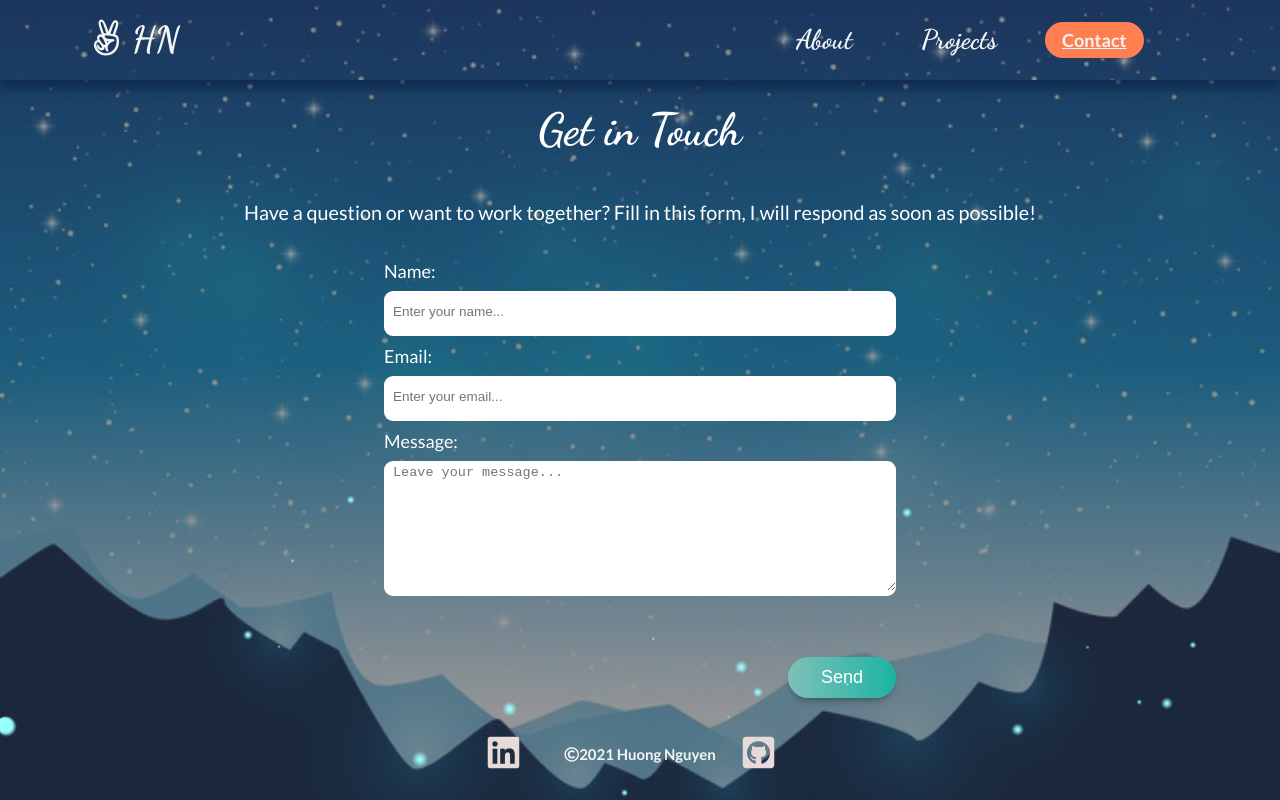
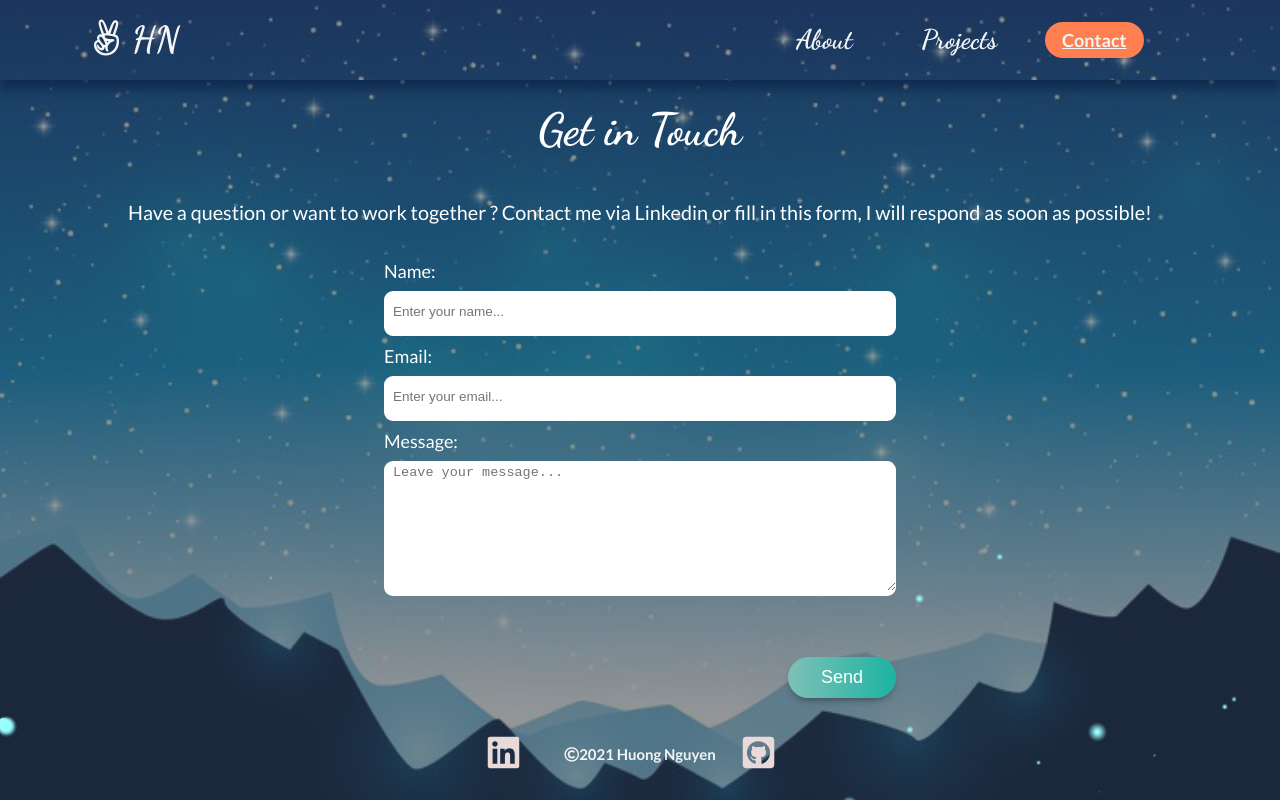
Before and after one commit to huongnguyen1709/my-porfolio-react, a React (Create React App) app: page /contact in a window 1280 px wide. Built offline with nearby package versions, Linux system fonts and the light colour scheme.

Commit message:
clean code

```diff
--- a/src/components/contact/Footer.js
+++ b/src/components/Footer.js
@@ -4,10 +4,10 @@ const Footer = () => {
     return (
         <div className="footer">
             <a href="https://www.linkedin.com/in/huongnguyen1709/" target="_blank" rel="noreferrer"><i
-                        class="fab fa-linkedin icon"></i></a>
-            <h5 class="copyright"><i class="far fa-copyright"></i>2021 Huong Nguyen</h5>
+                        className="fab fa-linkedin icon"></i></a>
+            <h5 className="copyright"><i className="far fa-copyright"></i>2021 Huong Nguyen</h5>
             <a href="https://github.com/huongnguyen1709" target="_blank" rel="noreferrer"><i
-                        class="fab fa-github-square github icon"></i></a>
+                        className="fab fa-github-square github icon"></i></a>
         </div>
     );
 };
--- a/src/components/NavBar.js
+++ b/src/components/NavBar.js
@@ -15,7 +15,7 @@ const NavBar = () => {
             pathname === '/projects' ? 'background_projects navigation' :
             pathname === '/contact' ? 'background_contact navigation' : null
           }>
-                <div className="hn"><Link to="/" className="nav-link hn-logo"><i class="fab fa-angellist"></i> HN</Link></div>
+                <div className="hn"><Link to="/" className="nav-link hn-logo"><i className="fab fa-angellist"></i> HN</Link></div>
 
                 <div className="btn-about-container"><Link to="/about" className={pathname === '/about' ? 'nav-link underline' : 'nav-link'}>About</Link></div>
                 <div className="btn-projects-container"><Link to="/projects" className={pathname === '/projects' ? 'nav-link underline' : 'nav-link'}>Projects</Link></div>
--- a/src/components/Particles.js
+++ b/src/components/Particles.js
@@ -2,306 +2,306 @@ import React from 'react';
 
 const Particles = () => {
     return (
-        <div className="pa">
-            <div class="circle-container">
-                <div class="circle"></div>
+        <div>
+            <div className="circle-container">
+                <div className="circle"></div>
             </div>
-            <div class="circle-container">
-                <div class="circle"></div>
+            <div className="circle-container">
+                <div className="circle"></div>
             </div>
-            <div class="circle-container">
-                <div class="circle"></div>
+            <div className="circle-container">
+                <div className="circle"></div>
             </div>
-            <div class="circle-container">
-                <div class="circle"></div>
+            <div className="circle-container">
+                <div className="circle"></div>
             </div>
-            <div class="circle-container">
-                <div class="circle"></div>
+            <div className="circle-container">
+                <div className="circle"></div>
             </div>
-            <div class="circle-container">
-                <div class="circle"></div>
+            <div className="circle-container">
+                <div className="circle"></div>
             </div>
-            <div class="circle-container">
-                <div class="circle"></div>
+            <div className="circle-container">
+                <div className="circle"></div>
             </div>
-            <div class="circle-container">
-                <div class="circle"></div>
+            <div className="circle-container">
+                <div className="circle"></div>
             </div>
-            <div class="circle-container">
-                <div class="circle"></div>
+            <div className="circle-container">
+                <div className="circle"></div>
             </div>
-            <div class="circle-container">
-                <div class="circle"></div>
+            <div className="circle-container">
+                <div className="circle"></div>
             </div>
-            <div class="circle-container">
-                <div class="circle"></div>
+            <div className="circle-container">
+                <div className="circle"></div>
             </div>
-            <div class="circle-container">
-                <div class="circle"></div>
+            <div className="circle-container">
+                <div className="circle"></div>
             </div>
-            <div class="circle-container">
-                <div class="circle"></div>
+            <div className="circle-container">
+                <div className="circle"></div>
             </div>
-            <div class="circle-container">
-                <div class="circle"></div>
+            <div className="circle-container">
+                <div className="circle"></div>
             </div>
-            <div class="circle-container">
-                <div class="circle"></div>
+            <div className="circle-container">
+                <div className="circle"></div>
             </div>
-            <div class="circle-container">
-                <div class="circle"></div>
+            <div className="circle-container">
+                <div className="circle"></div>
             </div>
-            <div class="circle-container">
-                <div class="circle"></div>
+            <div className="circle-container">
+                <div className="circle"></div>
             </div>
-            <div class="circle-container">
-                <div class="circle"></div>
+            <div className="circle-container">
+                <div className="circle"></div>
             </div>
-            <div class="circle-container">
-                <div class="circle"></div>
+            <div className="circle-container">
+                <div className="circle"></div>
             </div>
-            <div class="circle-container">
-                <div class="circle"></div>
+            <div className="circle-container">
+                <div className="circle"></div>
             </div>
-            <div class="circle-container">
-                <div class="circle"></div>
+            <div className="circle-container">
+                <div className="circle"></div>
             </div>
-            <div class="circle-container">
-                <div class="circle"></div>
+            <div className="circle-container">
+                <div className="circle"></div>
             </div>
-            <div class="circle-container">
-                <div class="circle"></div>
+            <div className="circle-container">
+                <div className="circle"></div>
             </div>
-            <div class="circle-container">
-                <div class="circle"></div>
+            <div className="circle-container">
+                <div className="circle"></div>
             </div>
-            <div class="circle-container">
-                <div class="circle"></div>
+            <div className="circle-container">
+                <div className="circle"></div>
             </div>
-            <div class="circle-container">
-                <div class="circle"></div>
+            <div className="circle-container">
+                <div className="circle"></div>
             </div>
-            <div class="circle-container">
-                <div class="circle"></div>
+            <div className="circle-container">
+                <div className="circle"></div>
             </div>
-            <div class="circle-container">
-                <div class="circle"></div>
+            <div className="circle-container">
+                <div className="circle"></div>
             </div>
-            <div class="circle-container">
-                <div class="circle"></div>
+            <div className="circle-container">
+                <div className="circle"></div>
             </div>
-            <div class="circle-container">
-                <div class="circle"></div>
+            <div className="circle-container">
+                <div className="circle"></div>
             </div>
-            <div class="circle-container">
-                <div class="circle"></div>
+            <div className="circle-container">
+                <div className="circle"></div>
             </div>
-            <div class="circle-container">
-                <div class="circle"></div>
+            <div className="circle-container">
+                <div className="circle"></div>
             </div>
-            <div class="circle-container">
-                <div class="circle"></div>
+            <div className="circle-container">
+                <div className="circle"></div>
             </div>
-            <div class="circle-container">
-                <div class="circle"></div>
+            <div className="circle-container">
+                <div className="circle"></div>
             </div>
-            <div class="circle-container">
-                <div class="circle"></div>
+            <div className="circle-container">
+                <div className="circle"></div>
             </div>
-            <div class="circle-container">
-                <div class="circle"></div>
+            <div className="circle-container">
+                <div className="circle"></div>
             </div>
-            <div class="circle-container">
-                <div class="circle"></div>
+            <div className="circle-container">
+                <div className="circle"></div>
             </div>
-            <div class="circle-container">
-                <div class="circle"></div>
+            <div className="circle-container">
+                <div className="circle"></div>
             </div>
-            <div class="circle-container">
-                <div class="circle"></div>
+            <div className="circle-container">
+                <div className="circle"></div>
             </div>
-            <div class="circle-container">
-                <div class="circle"></div>
+            <div className="circle-container">
+                <div className="circle"></div>
             </div>
-            <div class="circle-container">
-                <div class="circle"></div>
+            <div className="circle-container">
+                <div className="circle"></div>
             </div>
-            <div class="circle-container">
-                <div class="circle"></div>
+            <div className="circle-container">
+                <div className="circle"></div>
             </div>
-            <div class="circle-container">
-                <div class="circle"></div>
+            <div className="circle-container">
+                <div className="circle"></div>
             </div>
-            <div class="circle-container">
-                <div class="circle"></div>
+            <div className="circle-container">
+                <div className="circle"></div>
             </div>
-            <div class="circle-container">
-                <div class="circle"></div>
+            <div className="circle-container">
+                <div className="circle"></div>
             </div>
-            <div class="circle-container">
-                <div class="circle"></div>
+            <div className="circle-container">
+                <div className="circle"></div>
             </div>
-            <div class="circle-container">
-                <div class="circle"></div>
+            <div className="circle-container">
+                <div className="circle"></div>
             </div>
-            <div class="circle-container">
-                <div class="circle"></div>
+            <div className="circle-container">
+                <div className="circle"></div>
             </div>
-            <div class="circle-container">
-                <div class="circle"></div>
+            <div className="circle-container">
+                <div className="circle"></div>
             </div>
-            <div class="circle-container">
-                <div class="circle"></div>
+            <div className="circle-container">
+                <div className="circle"></div>
             </div>
-            <div class="circle-container">
-                <div class="circle"></div>
+            <div className="circle-container">
+                <div className="circle"></div>
             </div>
-            <div class="circle-container">
-                <div class="circle"></div>
+            <div className="circle-container">
+                <div className="circle"></div>
             </div>
-            <div class="circle-container">
-                <div class="circle"></div>
+            <div className="circle-container">
+                <div className="circle"></div>
             </div>
-            <div class="circle-container">
-                <div class="circle"></div>
+            <div className="circle-container">
+                <div className="circle"></div>
             </div>
-            <div class="circle-container">
-                <div class="circle"></div>
+            <div className="circle-container">
+                <div className="circle"></div>
             </div>
-            <div class="circle-container">
-                <div class="circle"></div>
+            <div className="circle-container">
+                <div className="circle"></div>
             </div>
-            <div class="circle-container">
-                <div class="circle"></div>
+            <div className="circle-container">
+                <div className="circle"></div>
             </div>
-            <div class="circle-container">
-                <div class="circle"></div>
+            <div className="circle-container">
+                <div className="circle"></div>
             </div>
-            <div class="circle-container">
-                <div class="circle"></div>
+            <div className="circle-container">
+                <div className="circle"></div>
             </div>
-            <div class="circle-container">
-                <div class="circle"></div>
+            <div className="circle-container">
+                <div className="circle"></div>
             </div>
-            <div class="circle-container">
-                <div class="circle"></div>
+            <div className="circle-container">
+                <div className="circle"></div>
             </div>
-            <div class="circle-container">
-                <div class="circle"></div>
+            <div className="circle-container">
+                <div className="circle"></div>
             </div>
-            <div class="circle-container">
-                <div class="circle"></div>
+            <div className="circle-container">
+                <div className="circle"></div>
             </div>
-            <div class="circle-container">
-                <div class="circle"></div>
+            <div className="circle-container">
+                <div className="circle"></div>
             </div>
-            <div class="circle-container">
-                <div class="circle"></div>
+            <div className="circle-container">
+                <div className="circle"></div>
             </div>
-            <div class="circle-container">
-                <div class="circle"></div>
+            <div className="circle-container">
+                <div className="circle"></div>
             </div>
-            <div class="circle-container">
-                <div class="circle"></div>
+            <div className="circle-container">
+                <div className="circle"></div>
             </div>
-            <div class="circle-container">
-                <div class="circle"></div>
+            <div className="circle-container">
+                <div className="circle"></div>
             </div>
-            <div class="circle-container">
-                <div class="circle"></div>
+            <div className="circle-container">
+                <div className="circle"></div>
             </div>
-            <div class="circle-container">
-                <div class="circle"></div>
+            <div className="circle-container">
+                <div className="circle"></div>
             </div>
-            <div class="circle-container">
-                <div class="circle"></div>
+            <div className="circle-container">
+                <div className="circle"></div>
             </div>
-            <div class="circle-container">
-                <div class="circle"></div>
+            <div className="circle-container">
+                <div className="circle"></div>
             </div>
-            <div class="circle-container">
-                <div class="circle"></div>
+            <div className="circle-container">
+                <div className="circle"></div>
             </div>
-            <div class="circle-container">
-                <div class="circle"></div>
+            <div className="circle-container">
+                <div className="circle"></div>
             </div>
-            <div class="circle-container">
-                <div class="circle"></div>
+            <div className="circle-container">
+                <div className="circle"></div>
             </div>
-            <div class="circle-container">
-                <div class="circle"></div>
+            <div className="circle-container">
+                <div className="circle"></div>
             </div>
-            <div class="circle-container">
-                <div class="circle"></div>
+            <div className="circle-container">
+                <div className="circle"></div>
             </div>
-            <div class="circle-container">
-                <div class="circle"></div>
+            <div className="circle-container">
+                <div className="circle"></div>
             </div>
-            <div class="circle-container">
-                <div class="circle"></div>
+            <div className="circle-container">
+                <div className="circle"></div>
             </div>
-            <div class="circle-container">
-                <div class="circle"></div>
+            <div className="circle-container">
+                <div className="circle"></div>
             </div>
-            <div class="circle-container">
-                <div class="circle"></div>
+            <div className="circle-container">
+                <div className="circle"></div>
             </div>
-            <div class="circle-container">
-                <div class="circle"></div>
+            <div className="circle-container">
+                <div className="circle"></div>
             </div>
-            <div class="circle-container">
-                <div class="circle"></div>
+            <div className="circle-container">
+                <div className="circle"></div>
             </div>
-            <div class="circle-container">
-                <div class="circle"></div>
+            <div className="circle-container">
+                <div className="circle"></div>
             </div>
-            <div class="circle-container">
-                <div class="circle"></div>
+            <div className="circle-container">
+                <div className="circle"></div>
             </div>
-            <div class="circle-container">
-                <div class="circle"></div>
+            <div className="circle-container">
+                <div className="circle"></div>
             </div>
-            <div class="circle-container">
-                <div class="circle"></div>
+            <div className="circle-container">
+                <div className="circle"></div>
             </div>
-            <div class="circle-container">
-                <div class="circle"></div>
+            <div className="circle-container">
+                <div className="circle"></div>
             </div>
-            <div class="circle-container">
-                <div class="circle"></div>
+            <div className="circle-container">
+                <div className="circle"></div>
             </div>
-            <div class="circle-container">
-                <div class="circle"></div>
+            <div className="circle-container">
+                <div className="circle"></div>
             </div>
-            <div class="circle-container">
-                <div class="circle"></div>
+            <div className="circle-container">
+                <div className="circle"></div>
             </div>
-            <div class="circle-container">
-                <div class="circle"></div>
+            <div className="circle-container">
+                <div className="circle"></div>
             </div>
-            <div class="circle-container">
-                <div class="circle"></div>
+            <div className="circle-container">
+                <div className="circle"></div>
             </div>
-            <div class="circle-container">
-                <div class="circle"></div>
+            <div className="circle-container">
+                <div className="circle"></div>
             </div>
-            <div class="circle-container">
-                <div class="circle"></div>
+            <div className="circle-container">
+                <div className="circle"></div>
             </div>
-            <div class="circle-container">
-                <div class="circle"></div>
+            <div className="circle-container">
+                <div className="circle"></div>
             </div>
-            <div class="circle-container">
-                <div class="circle"></div>
+            <div className="circle-container">
+                <div className="circle"></div>
             </div>
-            <div class="circle-container">
-                <div class="circle"></div>
+            <div className="circle-container">
+                <div className="circle"></div>
             </div>
-            <div class="circle-container">
-                <div class="circle"></div>
+            <div className="circle-container">
+                <div className="circle"></div>
             </div>
-            <div class="circle-container">
-                <div class="circle"></div>
+            <div className="circle-container">
+                <div className="circle"></div>
             </div>
         </div>
     );
--- a/src/components/about/About.js
+++ b/src/components/about/About.js
@@ -1,7 +1,7 @@
 import React, {useState} from 'react';
 import CardSlider from './CardSlider';
 
-import Footer from "../contact/Footer";
+import Footer from "../Footer";
 
 
 const About = () => {
--- a/src/components/contact/Contact.js
+++ b/src/components/contact/Contact.js
@@ -1,7 +1,7 @@
 import React, {useState} from 'react';
 import emailjs from 'emailjs-com'
 
-import Footer from './Footer';
+import Footer from '../Footer';
 
 const Contact = () => {
     const [formData, setFormData] = useState({
@@ -31,8 +31,7 @@ const Contact = () => {
         <div className="contact">
             <div className="contact_container">
                 <h2 class="contact_title">Get in Touch</h2>
-                <p className='contact_info'>Have a question or want to work together? Fill in this form, I will respond as soon as possible!</p>
-                {/* <h3><i class="far fa-envelope"></i> huongnguyen.nth1709@gmail.com</h3> */}
+                <p className='contact_info'>Have a question or want to work together ? Contact me via Linkedin or fill in this form, I will respond as soon as possible!</p>
 
                 <form action="form" className="form" onSubmit={sendEmail}>
                     <label className="label-form" for="name">Name: </label>
@@ -72,14 +71,6 @@ const Contact = () => {
                     <button className="btn-send">Send</button>
                 </form>
 
-                {/* <ul class="socialmedia">
-                    <li><a href="https://www.facebook.com/nguyenthuhuong.1709" target="_blank" rel="noreferrer"><i
-                        class="fab fa-facebook-square icon"></i></a></li>
-                     <li><a href="https://github.com/huongnguyen1709" target="_blank" rel="noreferrer"><i
-                        class="fab fa-github-square github icon"></i></a></li>
-                    <li><a href="https://www.linkedin.com/in/huongnguyen1709/" target="_blank" rel="noreferrer"><i
-                        class="fab fa-linkedin icon"></i></a></li>
-                </ul> */}
             </div>
 
             <Footer />
--- a/src/components/home/Home.js
+++ b/src/components/home/Home.js
@@ -2,7 +2,7 @@ import React from 'react';
 import {Link} from "react-router-dom";
 
 import profile from '../../imgs/profile_picture/huong.jpg';
-import Footer from '../contact/Footer';
+import Footer from '../Footer';
 
 const Header = () => {
     return (
@@ -11,7 +11,7 @@ const Header = () => {
             <div className="header">
                 <div className="name">Huong Nguyen</div>
                 <div className="title"><span>Full-stack</span> Developer</div>
-                <Link to="/projects" className="btn-click">View my work</Link>
+                <Link to="/about" className="btn-click">Explore me</Link>
             </div>
             <img src={profile} alt="huongpicture" className="profile-picture" />
        </div>
--- a/src/components/projects/Projects.js
+++ b/src/components/projects/Projects.js
@@ -4,7 +4,7 @@ import quizApp from '../../imgs/projects/quiz-app.png'
 import dragdropColor from '../../imgs/projects/drag-drop-color.png'
 import marioBlog from '../../imgs/projects/mario-blog.png'
 import ProjectCard from './ProjectCard';
-import Footer from '../contact/Footer';
+import Footer from '../Footer';
 
 
 const Projects = () => {
--- a/src/sass/components/_button.scss
+++ b/src/sass/components/_button.scss
@@ -101,11 +101,6 @@
   margin-top: 2rem;
   transition: all 0.3s;
   float: right;
-
-  // @media only screen and (max-width: $bp-largest-xl) {
-  //   margin-top: auto;
-  //   margin-bottom: 2rem;
-  // }
 }
 
 .btn-send:active {
--- a/src/sass/sections/_about.scss
+++ b/src/sass/sections/_about.scss
@@ -23,7 +23,7 @@
   color: rgb(224, 214, 214);
   box-shadow: coral 0px 5px 15px;
 
-  animation: picture-frames 1.5s;
+  animation: fadein-right 1.5s;
   animation-timing-function: ease-in-out;
   animation-fill-mode: forwards;
 
```
Also changed, not shown: src/sass/sections/_contact.scss (+0 -25 lines), src/sass/sections/_footer.scss (+7 -0 lines).
